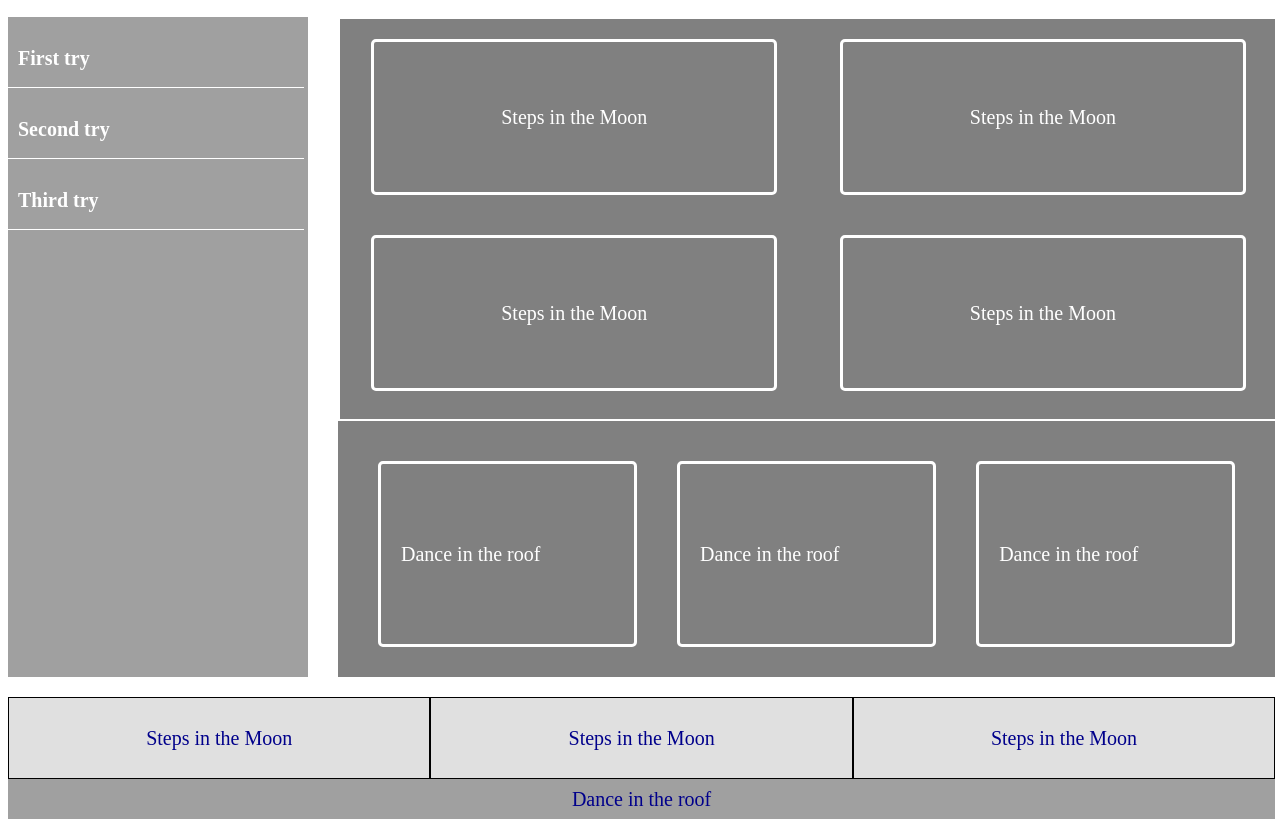
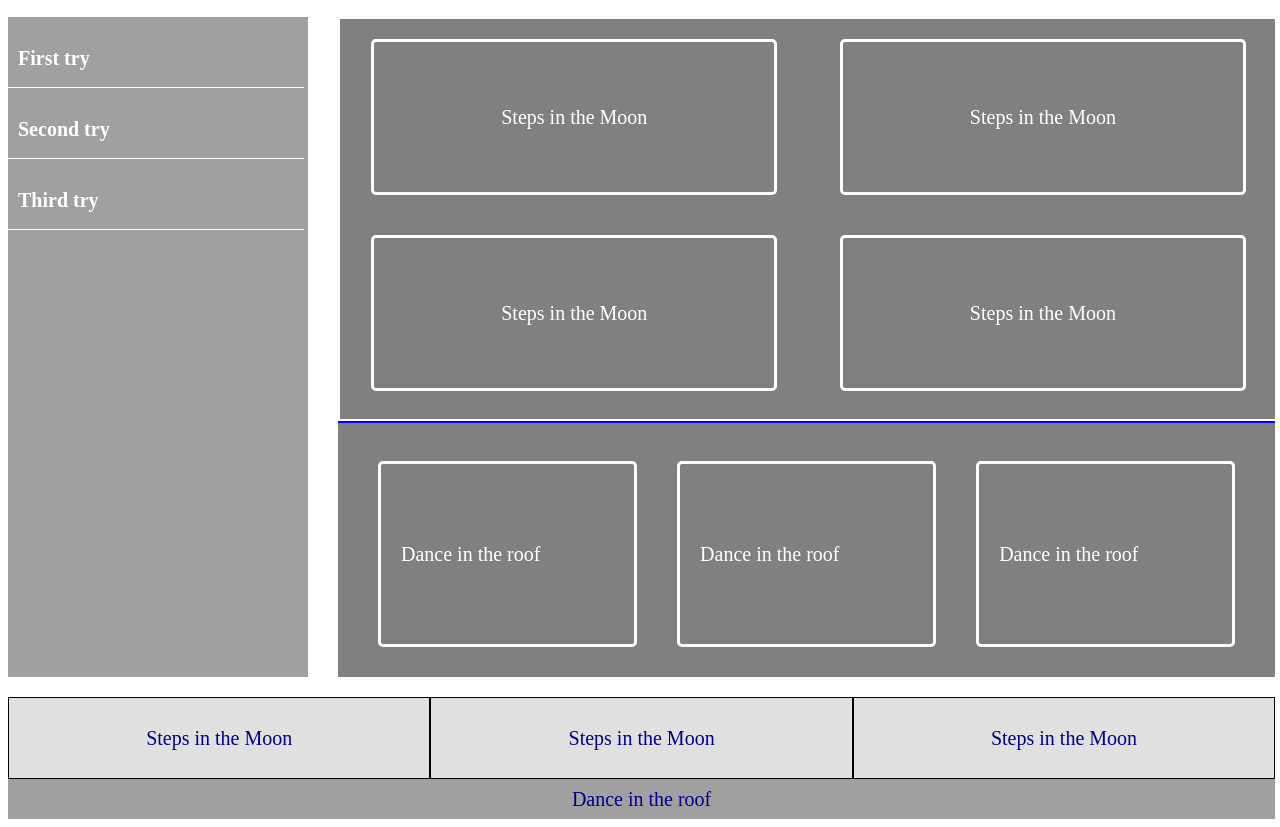
Before and after one commit to Mazurkevichkv/Binary-CSS-HTML, a plain HTML site: page index.html in a window 1280 px wide. Shown: the part 211-1038 px from the top of the page. Drawn offline with Linux system fonts and the light colour scheme.

Commit message:
add stripe using :before

```diff
--- a/style.css
+++ b/style.css
@@ -106,6 +106,13 @@ content {
 	border-collapse: separate;
 	border-spacing: 40px;
 }
+.content__second-block:before {
+    position: absolute;
+    left:0;
+    right:0px;
+	content:'';
+	border:1px solid blue;
+}
 .content__second-block > div {
     padding:20px;
     width:400px;
```
